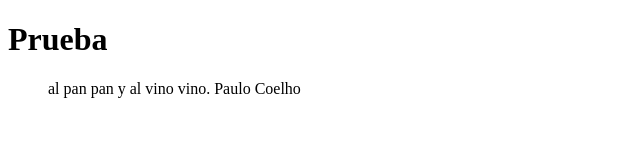
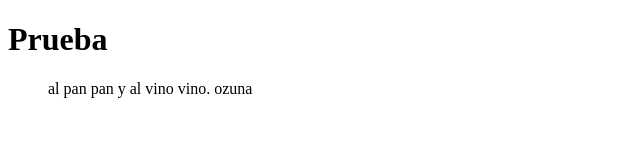
Before and after one commit to 2190031/practica_en_equipo, a plain HTML site: page Index.html in a window 1280 px wide. Shown: the full height of the page, 0-640 px from the left. Drawn offline with Linux system fonts and the light colour scheme.

Commit message:
se cambio el nombre del autor a ozuna

```diff
--- a/Index.html
+++ b/Index.html
@@ -10,5 +10,5 @@
 
 </body>
 <h1>Prueba</h1>
-<blockquote>al pan pan y al vino vino. Paulo Coelho</blockquote>
+<blockquote>al pan pan y al vino vino. ozuna</blockquote>
 </html>
```
